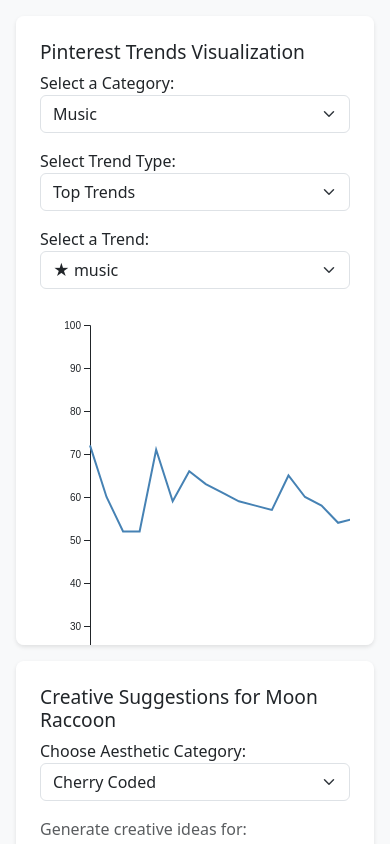
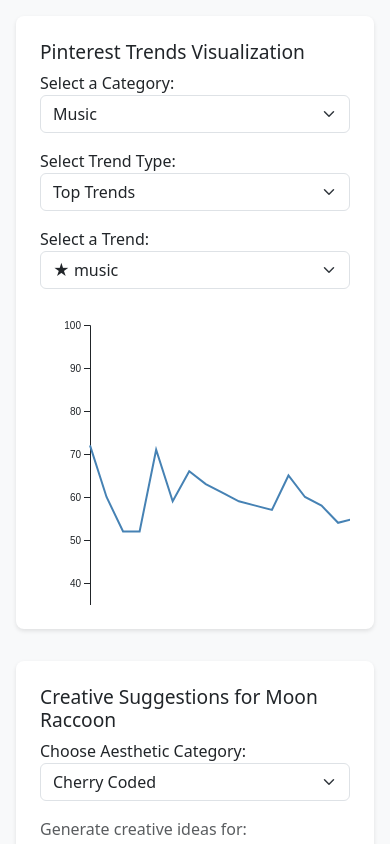
Before and after one commit to Evan-Alexander-Adamson/SongPinner, a plain HTML site: page index.html in a window 390 px wide. Shown: the top 844 px of the page. Drawn offline with nearby package versions, Linux system fonts and the light colour scheme.

Commit message:
fix: bootstrap properties for mobile display

```diff
--- a/index.html
+++ b/index.html
@@ -18,35 +18,38 @@
       }
 
       .container-fluid {
-        min-height: 100%;
         padding: 1rem;
       }
 
-      .row {
-        min-height: 100%;
-      }
+      @media (max-width: 768px) {
+        html, body {
+          height: auto;
+        }
 
-      @media (max-width: 768px) {
         .container-fluid {
           height: auto;
-          overflow-y: visible;
+          padding: 1rem;
         }
 
         .row {
-          height: auto;
+          display: flex;
+          flex-direction: column;
+        }
+
+        .col-md-6 {
+          width: 100%;
+          margin-bottom: 1rem;
         }
 
         .panel {
           height: auto;
-          margin-bottom: 1rem;
-        }
-
-        .col-md-6 {
+          min-height: auto;
           margin-bottom: 1rem;
         }
 
         svg {
-          height: 400px;
+          height: 300px;
+          min-height: 300px;
         }
       }
 
@@ -55,8 +58,7 @@
         border-radius: 8px;
         box-shadow: 0 2px 4px rgba(0,0,0,0.1);
         padding: 1.5rem;
-        height: 100%;
-        overflow-y: auto;
+        margin-bottom: 1rem;
       }
 
       h2 {
@@ -109,7 +111,7 @@
   </head>
   <body class="bg-light">
     <div class="container-fluid">
-      <div class="row h-100">
+      <div class="row">
         <div class="col-md-6">
           <div class="panel">
             <h2>Pinterest Trends Visualization</h2>
```
